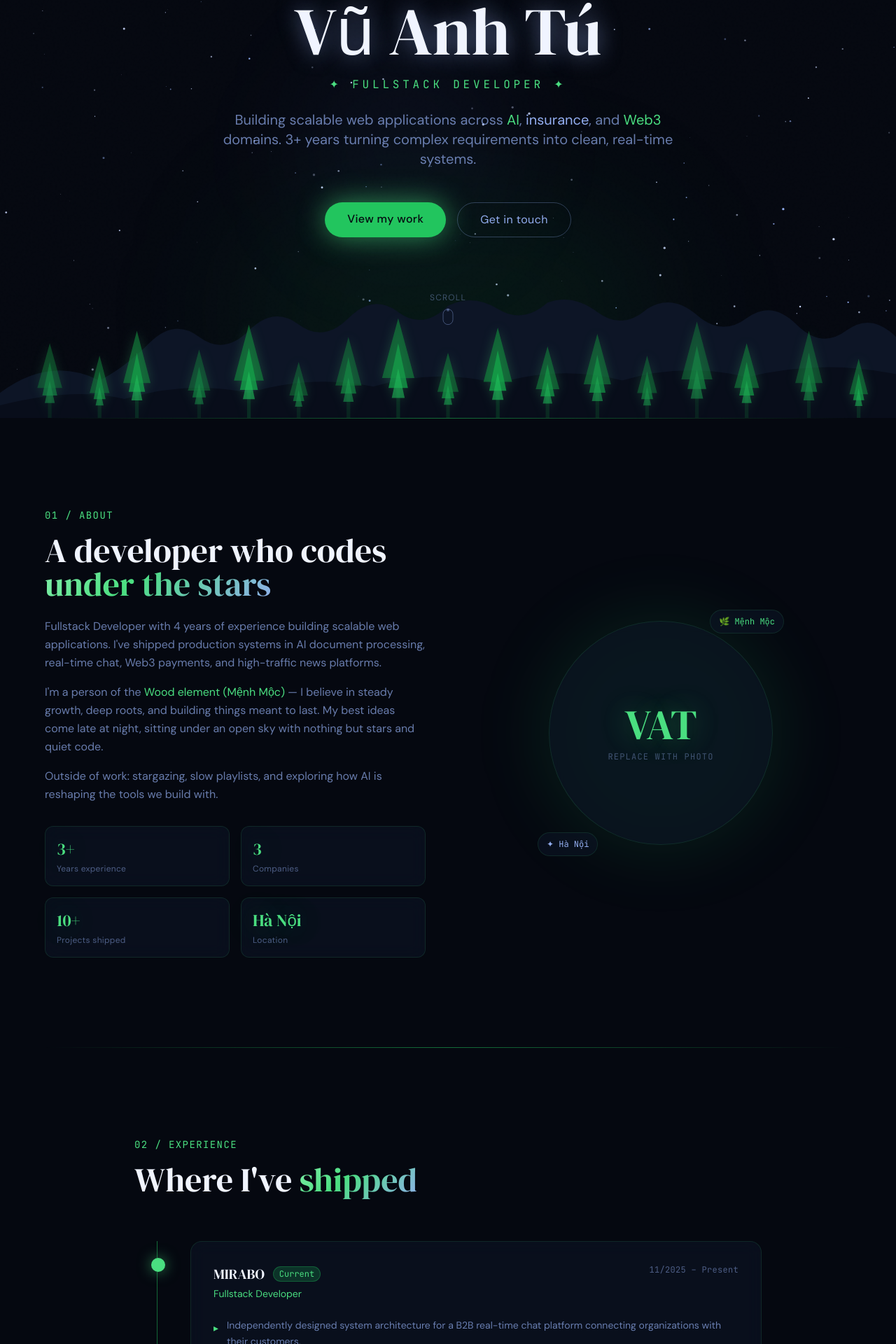
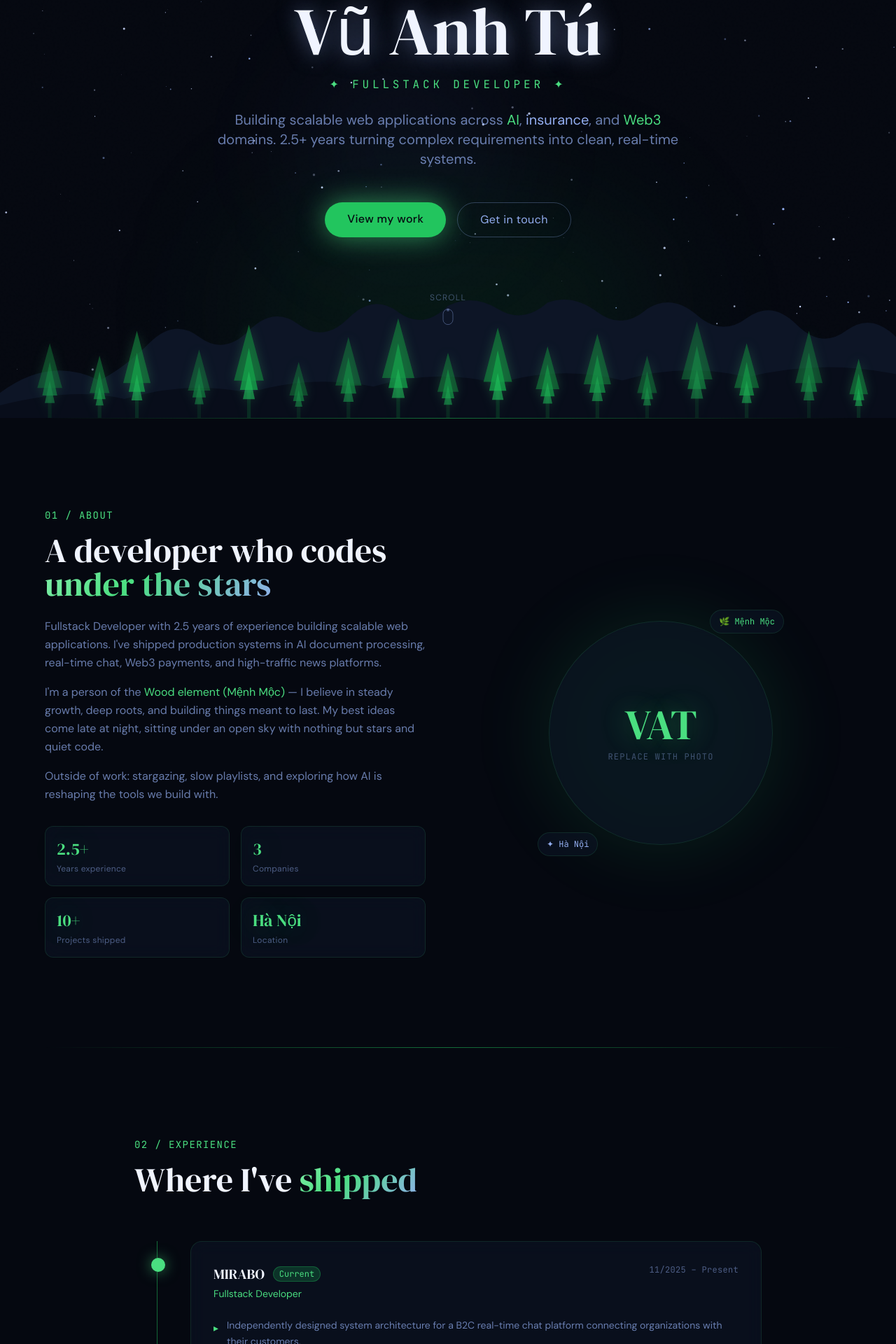
Before and after one commit to Anhtuvu24/portfolio, a Next.js app: page / in a window 1280 px wide. Shown: the part 203-2123 px from the top of the page at 70% size. Built offline with nearby package versions, Linux system fonts and the light colour scheme.

Commit message:
Change years experience

```diff
--- a/app/layout.tsx
+++ b/app/layout.tsx
@@ -23,7 +23,7 @@ const jetbrains = JetBrains_Mono({
 export const metadata: Metadata = {
   title: 'Vũ Anh Tú — Fullstack Developer',
   description:
-    'Fullstack Developer with 3+ years building scalable web apps in AI, insurance, and Web3 domains. Proficient in ReactJS, TypeScript, Node.js, and real-time systems.',
+    'Fullstack Developer with 2.5+ years building scalable web apps in AI, insurance, and Web3 domains. Proficient in ReactJS, TypeScript, Node.js, and real-time systems.',
   keywords: [
     'Fullstack Developer',
     'ReactJS',
@@ -43,7 +43,7 @@ export const metadata: Metadata = {
     url: 'https://portfolio-nine-iota-93.vercel.app/',
     title: 'Vũ Anh Tú — Fullstack Developer',
     description:
-      'Fullstack Developer with 3+ years building scalable web apps in AI, insurance, and Web3 domains.',
+      'Fullstack Developer with 2.5+ years building scalable web apps in AI, insurance, and Web3 domains.',
     siteName: 'Vũ Anh Tú Portfolio',
     images: [
       {
@@ -58,7 +58,7 @@ export const metadata: Metadata = {
     card: 'summary_large_image',
     title: 'Vũ Anh Tú — Fullstack Developer',
     description:
-      'Fullstack Developer with 3+ years building scalable web apps in AI, insurance, and Web3 domains.',
+      'Fullstack Developer with 2.5+ years building scalable web apps in AI, insurance, and Web3 domains.',
     images: ['/og-image.png'],
   },
   robots: {
--- a/components/About.tsx
+++ b/components/About.tsx
@@ -18,7 +18,7 @@ export default function About() {
             </h2>
             <div className="space-y-4 text-star-300/70 leading-relaxed font-body">
               <p>
-                Fullstack Developer with 4 years of experience building scalable web applications.
+                Fullstack Developer with 2.5 years of experience building scalable web applications.
                 I&apos;ve shipped production systems in AI document processing, real-time chat, Web3 payments,
                 and high-traffic news platforms.
               </p>
@@ -37,7 +37,7 @@ export default function About() {
             {/* Quick facts */}
             <div className="mt-8 grid grid-cols-2 gap-4">
               {[
-                { label: 'Years experience', value: '3+' },
+                { label: 'Years experience', value: '2.5+' },
                 { label: 'Companies', value: '3' },
                 { label: 'Projects shipped', value: '10+' },
                 { label: 'Location', value: 'Hà Nội' },
--- a/components/Contact.tsx
+++ b/components/Contact.tsx
@@ -47,7 +47,7 @@ export default function Contact() {
       <div className="mt-24 text-center">
         <div className="divider-forest mb-8" />
         <p className="text-star-300/30 text-xs font-mono tracking-widest">
-          DESIGNED & BUILT BY VŨ ANH TÚ · 2025 · UNDER THE STARS
+          DESIGNED & BUILT BY VŨ ANH TÚ · 2026 · UNDER THE STARS
         </p>
         <div className="mt-4 text-2xl opacity-30 animate-float">✦</div>
       </div>
--- a/components/Experience.tsx
+++ b/components/Experience.tsx
@@ -9,7 +9,7 @@ const jobs = [
     color: 'forest',
     current: true,
     highlights: [
-      'Independently designed system architecture for a B2B real-time chat platform connecting organizations with their customers.',
+      'Independently designed system architecture for a B2C real-time chat platform connecting organizations with their customers.',
       'Built core messaging features with SocketIO + ExpressJS, supporting concurrent multi-room communication.',
       'Integrated S3/MinIO for media storage and led frontend with ReactJS + Tailwind for responsive UX.',
       'Proposed and shipped key product features based on client feedback, reducing requirements back-and-forth.',
--- a/components/Hero.tsx
+++ b/components/Hero.tsx
@@ -80,7 +80,7 @@ export default function Hero() {
           <span className="text-forest-400">AI</span>,{' '}
           <span className="text-star-300">insurance</span>, and{' '}
           <span className="text-forest-400">Web3</span> domains.
-          3+ years turning complex requirements into clean, real-time systems.
+          2.5+ years turning complex requirements into clean, real-time systems.
         </p>
 
         {/* CTAs */}
--- a/components/Projects.tsx
+++ b/components/Projects.tsx
@@ -4,7 +4,7 @@ import { useReveal } from '../hooks/useReveal'
 const projects = [
   {
     name: 'MIRABO Chat Platform',
-    desc: 'B2B real-time communication platform connecting organizations with their customers. Supports concurrent multi-room messaging with live presence.',
+    desc: 'B2C real-time communication platform connecting organizations with their customers. Supports concurrent multi-room messaging with live presence.',
     stack: ['ReactJS', 'ExpressJS', 'SocketIO', 'MySQL', 'S3'],
     badge: 'Live',
     gradient: 'from-forest-700/20 to-forest-600/5',
```
